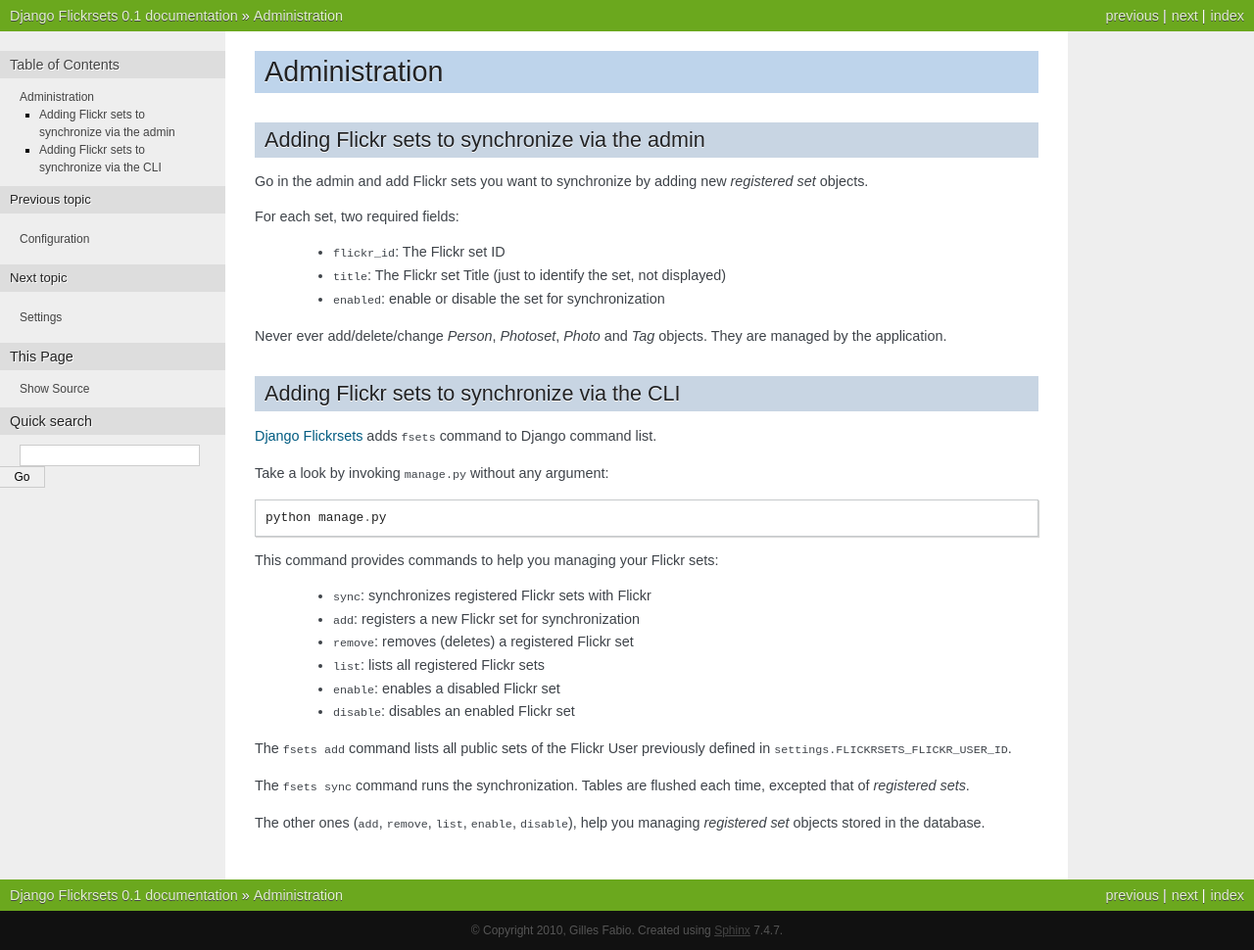
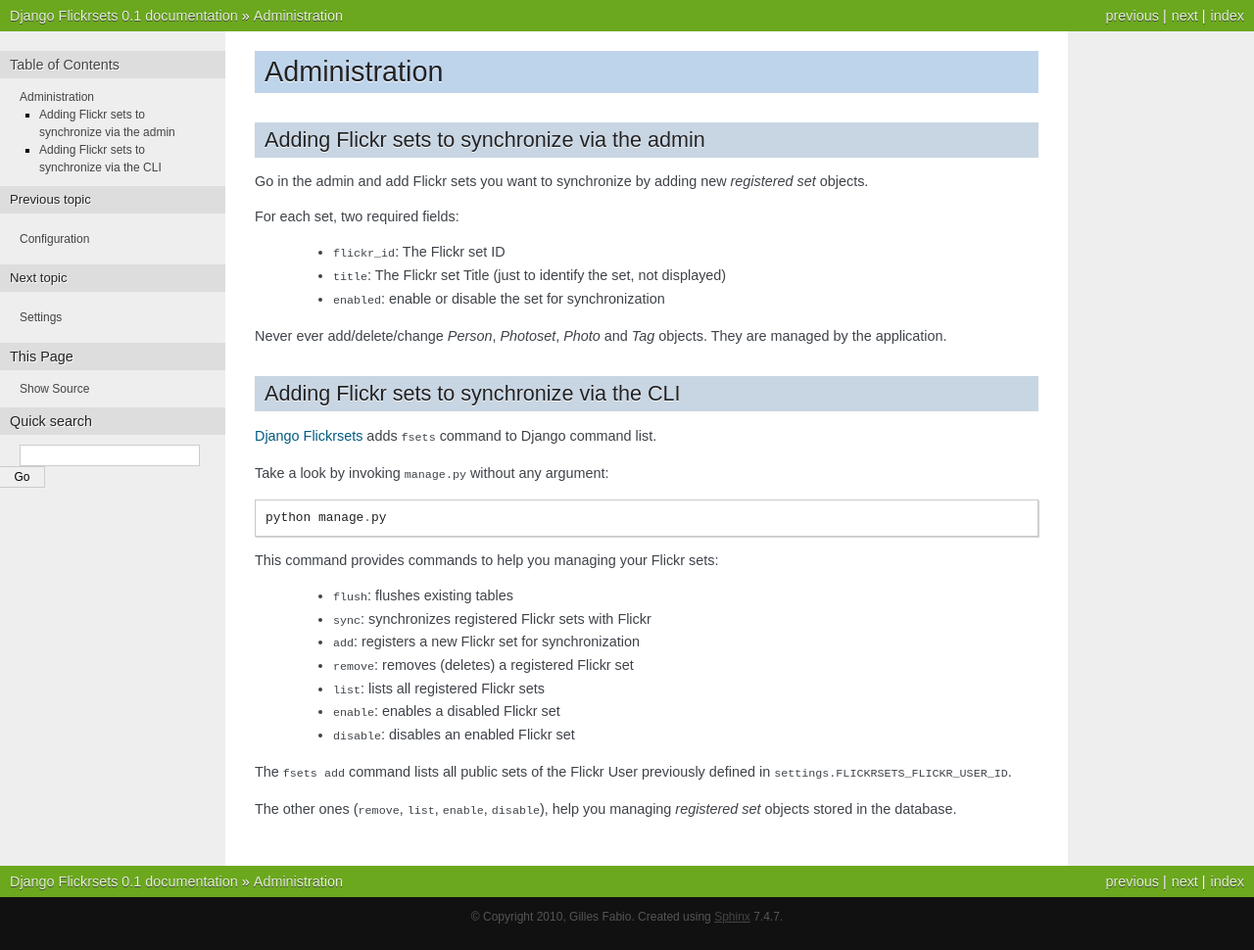
Before and after one commit to gillesfabio/django-flickrsets, a Sphinx documentation site: the page built from docs/administration.rst, in a window 1280 px wide. Shown: the whole page at 98% size. Built offline with Sphinx 7.4.7, drawn with Linux system fonts in a browser that asks for light colours.

Commit message:
Updated docs.

```diff
--- a/docs/administration.rst
+++ b/docs/administration.rst
@@ -28,6 +28,7 @@
 
 This command provides commands to help you managing your Flickr sets:
 
+    * ``flush``: flushes existing tables
     * ``sync``: synchronizes registered Flickr sets with Flickr
     * ``add``: registers a new Flickr set for synchronization
     * ``remove``: removes (deletes) a registered Flickr set
@@ -38,10 +39,7 @@
 The ``fsets add`` command lists all public sets of the Flickr User previously
 defined in ``settings.FLICKRSETS_FLICKR_USER_ID``.
 
-The ``fsets sync`` command runs the synchronization. Tables are flushed
-each time, excepted that of *registered sets*.
-
-The other ones (``add``, ``remove``, ``list``, ``enable``, ``disable``), help
+The other ones (``remove``, ``list``, ``enable``, ``disable``), help
 you managing *registered set* objects stored in the database.
 
 .. _Django Flickrsets: http://github.com/gillesfabio/django-flickrsets
```
